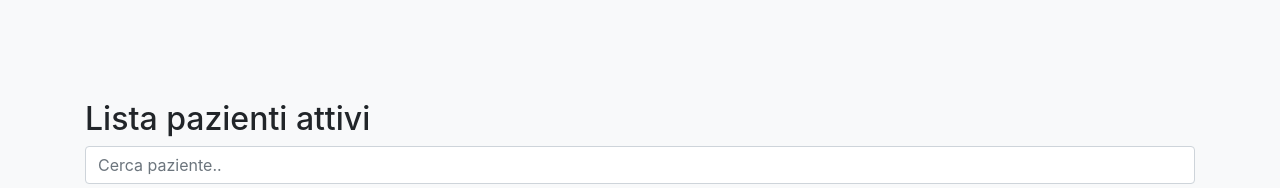
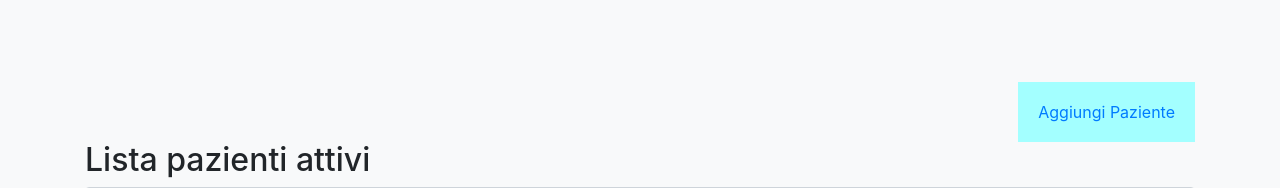
Before and after one commit to 8sam9/staysafe-med, a Django app: template templates/doctor/patients_list.html in a window 1280 px wide. Shown: the part 60-248 px from the top of the page. Run offline with Django 3.2, Linux system fonts and the light colour scheme; the template is opened without the code that fills it, so the values that code supplies are empty; some libraries are stand-ins or nearby versions.

Commit message:
add patient add button + html5shiv

```diff
--- a/templates/doctor/master.html
+++ b/templates/doctor/master.html
@@ -8,6 +8,8 @@
     <script src="https://ajax.googleapis.com/ajax/libs/jquery/3.4.1/jquery.min.js"></script>
     <link rel="stylesheet" href="https://stackpath.bootstrapcdn.com/bootstrap/4.4.1/css/bootstrap.min.css" integrity="sha384-Vkoo8x4CGsO3+Hhxv8T/Q5PaXtkKtu6ug5TOeNV6gBiFeWPGFN9MuhOf23Q9Ifjh" crossorigin="anonymous">
     <script src="https://maxcdn.bootstrapcdn.com/bootstrap/4.4.1/js/bootstrap.min.js"></script>
+    <script src="https://cdnjs.cloudflare.com/ajax/libs/html5shiv/3.7.3/html5shiv.min.js" integrity="sha256-3Jy/GbSLrg0o9y5Z5n1uw0qxZECH7C6OQpVBgNFYa0g=" crossorigin="anonymous"></script>
+
 </head>
 <body class="bg-light">
 
--- /dev/null
+++ b/templates/doctor/partials/add_patient_button.html
@@ -0,0 +1,21 @@
+<div class="add_patient_button_wrapper">
+    <a href="#" class="addPatient button">
+        Aggiungi Paziente
+    </a>
+</div>
+
+
+<style>
+
+    .add_patient_button_wrapper{
+        text-align: right;
+        height: 41px;
+    }
+    .button.addPatient{
+        width: auto;
+        height: 40px;
+        background: #a3ffff;
+        padding: 20px;
+        position: relative;
+    }
+</style>
--- a/templates/doctor/patients_list.html
+++ b/templates/doctor/patients_list.html
@@ -5,6 +5,7 @@
 
 
 <div class="container margin-top">
+    {% include 'doctor/partials/add_patient_button.html' %}
     <h2>Lista pazienti attivi</h2>
 
     <input class="form-control" id="SearchPatientInput" type="text" placeholder="Cerca paziente..">
```
